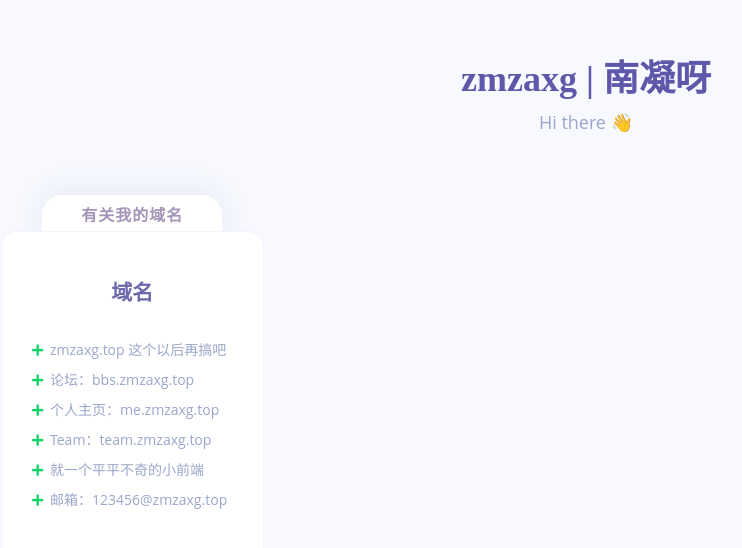
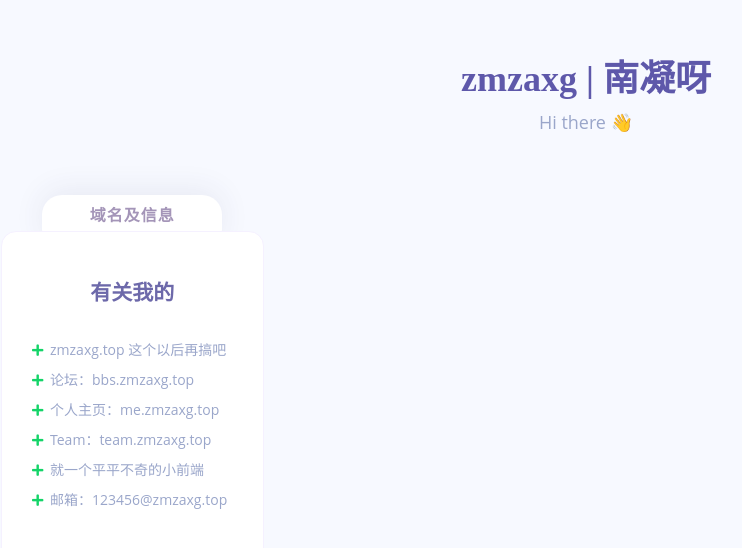
Before and after one commit to zmzaxg/me, a plain HTML site: page index.html in a window 1280 px wide. Shown: the top 548 px of the page, without its empty margins (54-796 px from the left). Drawn offline with nearby package versions, Linux system fonts and the light colour scheme.

Commit message:
Update index.html

```diff
--- a/index.html
+++ b/index.html
@@ -38,10 +38,10 @@
 					<p>Hi there 👋</p>
 				</div>
 				<div class="col-lg-3 col-md-3 col-sm-6 col-xs-12">
-					<div class="price">有关我的域名</div>
+					<div class="price">域名及信息</div>
 					<div class="table mobile-margin-bottom">
 						<div class="table-content">
-							<h4 title="还有来凑热闹~">域名</h4>
+							<h4 title="还有来凑热闹~">有关我的</h4>
 							<div class="table-list">
 								<ul>
 									<li><i data-aos="zoom-in" class="fa fa-plus"></i>zmzaxg.top  这个以后再搞吧</li>
```
